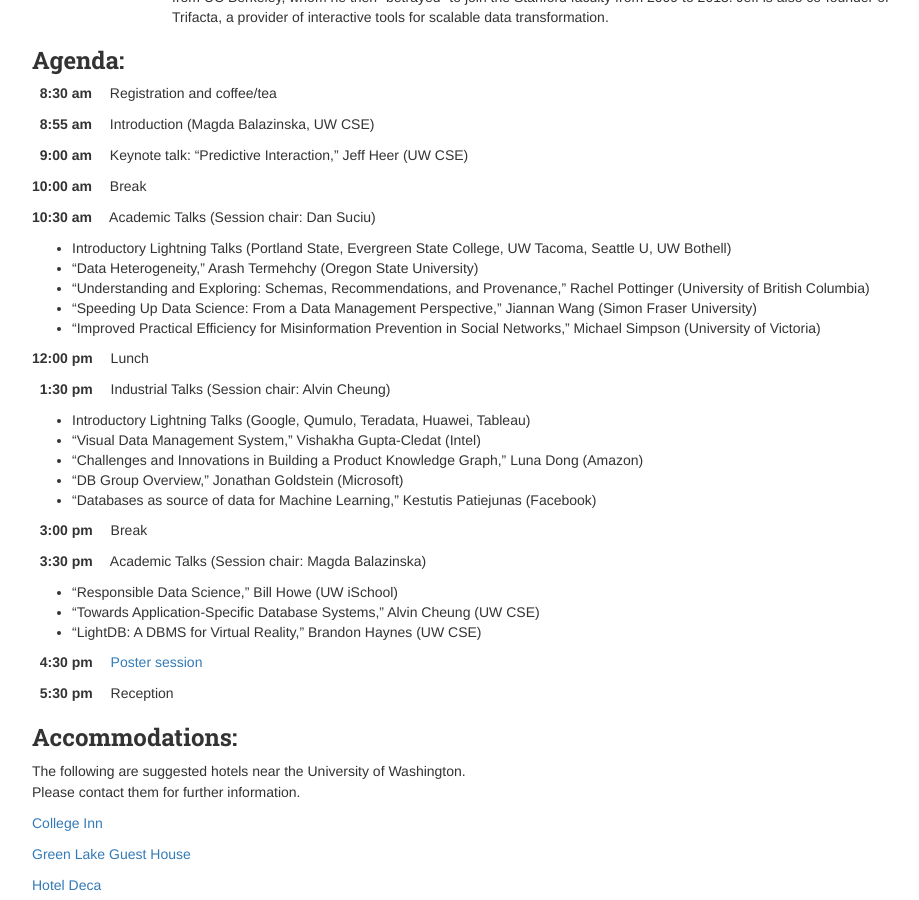
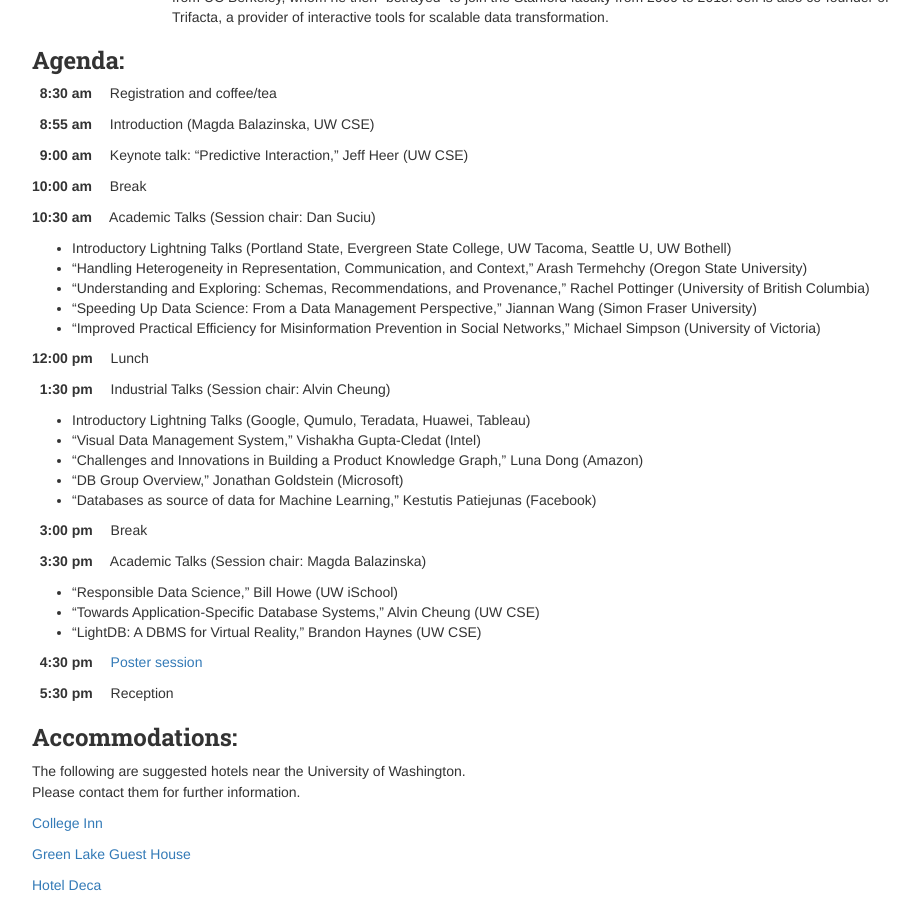
Before and after one commit to uwdb/website, a Jekyll site: the page built from events/database_day/2018/database_day_2018.markdown, in a window 1280 px wide and 900 px high, scrolled down 931 px. Shown: the whole window, without its empty margins (123-1042 px from the left). Built offline with Jekyll 4.4.1, drawn with Linux system fonts in a browser that asks for light colours; nearby versions of some CDN libraries.

Commit message:
Updated Arash's nwds talk title

```diff
--- a/events/database_day/2018/database_day_2018.markdown
+++ b/events/database_day/2018/database_day_2018.markdown
@@ -63,7 +63,7 @@
 **10:30 am&emsp;** Academic Talks (Session chair: Dan Suciu)
 
 * Introductory Lightning Talks (Portland State, Evergreen State College, UW Tacoma, Seattle U, UW Bothell)
-* "Data Heterogeneity," Arash Termehchy (Oregon State University)
+* "Handling Heterogeneity in Representation, Communication, and Context," Arash Termehchy (Oregon State University)
 * "Understanding and Exploring: Schemas, Recommendations, and Provenance," Rachel Pottinger (University of British Columbia)
 * "Speeding Up Data Science: From a Data Management Perspective," Jiannan Wang (Simon Fraser University)
 * "Improved Practical Efficiency for Misinformation Prevention in Social Networks," Michael Simpson (University of Victoria)
```
